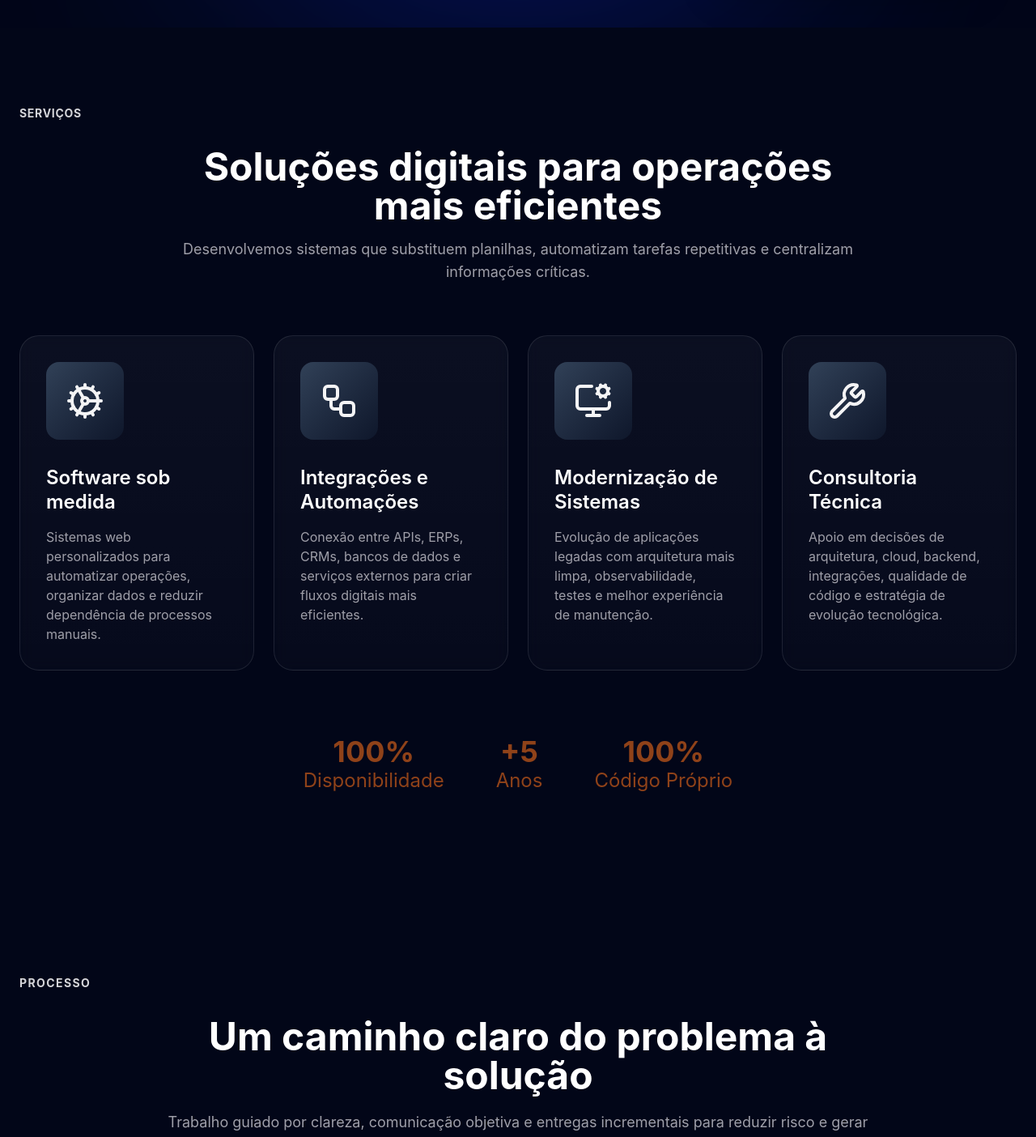
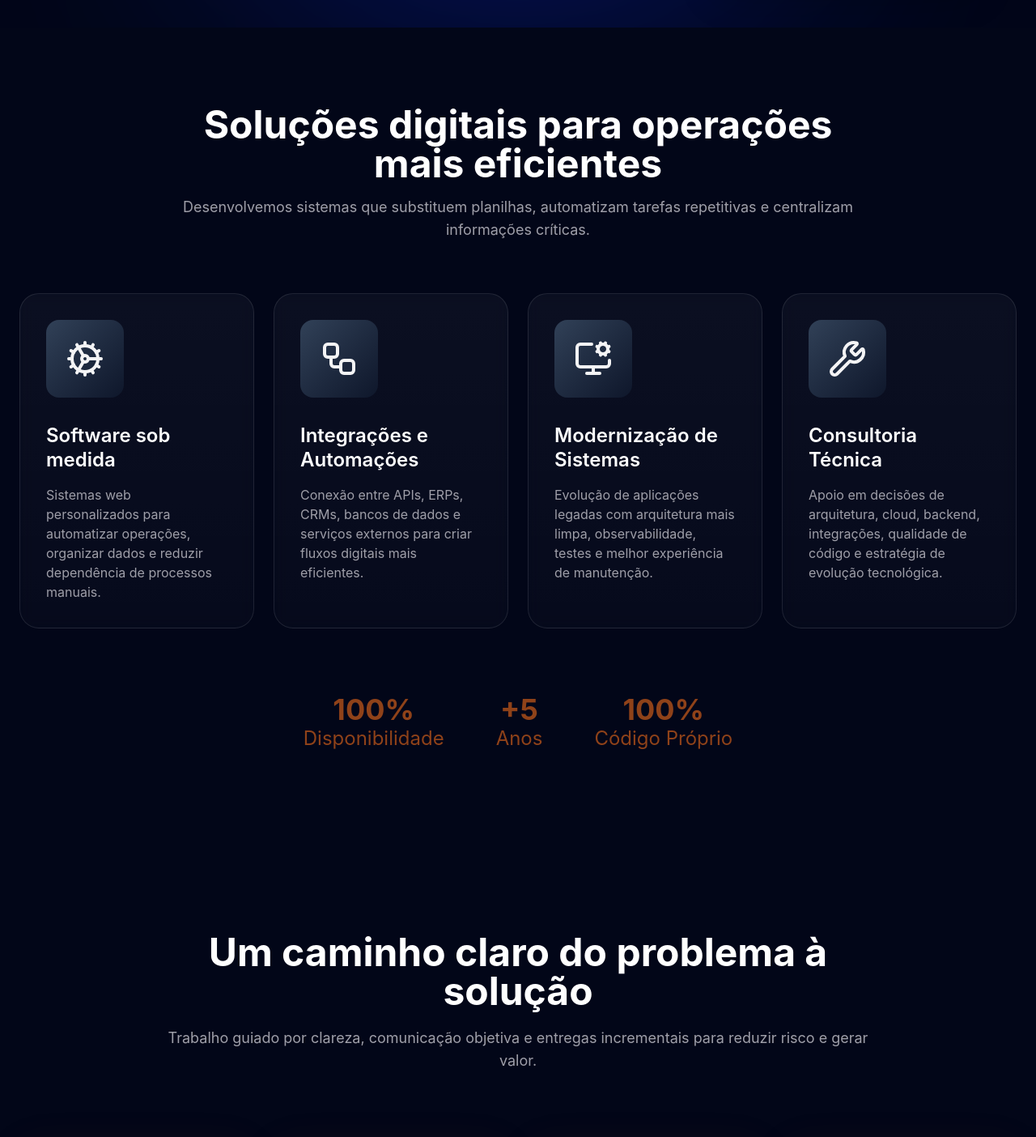
Before and after one commit to gsp-consultoria/gsp-website, a React (Vite) app: page / in a window 1280 px wide. Shown: the part 740-2144 px from the top of the page at 81% size. Built offline with nearby package versions, Linux system fonts and the light colour scheme.

Commit message:
feat: remove section titles from About, Contact, Process, Services, and Technologies

```diff
--- a/src/components/sections/About.tsx
+++ b/src/components/sections/About.tsx
@@ -16,9 +16,7 @@ export function About() {
       <div className="absolute inset-0 bg-[radial-gradient(circle_at_20%_50%,rgba(143,66,25,0.12),transparent_35%)]" />
 
       <div className="container relative z-10 mx-auto px-6">
-        <span className="mb-8 block text-sm font-bold uppercase tracking-widest text-zinc-300">
-          SOBRE
-        </span>
+
 
         <div className="grid items-center gap-16 lg:grid-cols-2">
 
--- a/src/components/sections/Contact.tsx
+++ b/src/components/sections/Contact.tsx
@@ -19,9 +19,7 @@ export function Contact() {
       <div className="absolute bottom-0 left-1/2 h-96 w-96 -translate-x-1/2 rounded-full bg-[#0A2DB8]/30 blur-[140px]" />
 
       <div className="container relative z-10 mx-auto px-6">
-        <span className="mb-8 block text-sm font-bold uppercase tracking-widest text-zinc-300">
-          CONTATO
-        </span>
+
 
         <div
           className="
--- a/src/components/sections/Process.tsx
+++ b/src/components/sections/Process.tsx
@@ -37,9 +37,7 @@ export function Process() {
       className="relative overflow-hidden bg-[#020618] py-32"
     >
       <div className="container mx-auto px-6">
-        <span className="mb-8 block text-sm font-bold uppercase tracking-widest text-zinc-300">
-          PROCESSO
-        </span>
+
 
         <div className="mx-auto max-w-4xl text-center">
           <h2 className="text-4xl font-bold text-white md:text-5xl">
--- a/src/components/sections/Services.tsx
+++ b/src/components/sections/Services.tsx
@@ -36,9 +36,7 @@ export function Services() {
   return (
     <section className="bg-[#020618] py-24 text-white" id="servicos">
       <div className="container mx-auto px-6">
-        <span className="mb-8 block text-sm font-bold uppercase tracking-wider text-zinc-300">
-          Serviços
-        </span>
+
 
         <div className="mx-auto max-w-4xl text-center">
           <h2 className="text-4xl font-bold md:text-5xl">
--- a/src/components/sections/Technologies.tsx
+++ b/src/components/sections/Technologies.tsx
@@ -36,9 +36,6 @@ export function Technologies() {
       className="bg-[#020618] py-32 overflow-hidden"
     >
       <div className="container mx-auto px-6">
-        <span className="mb-8 block text-sm font-bold uppercase tracking-widest text-zinc-300">
-          TECNOLOGIAS
-        </span>
 
         <div className="mx-auto max-w-4xl text-center">
           <h2 className="text-4xl font-bold text-white md:text-5xl">
```
